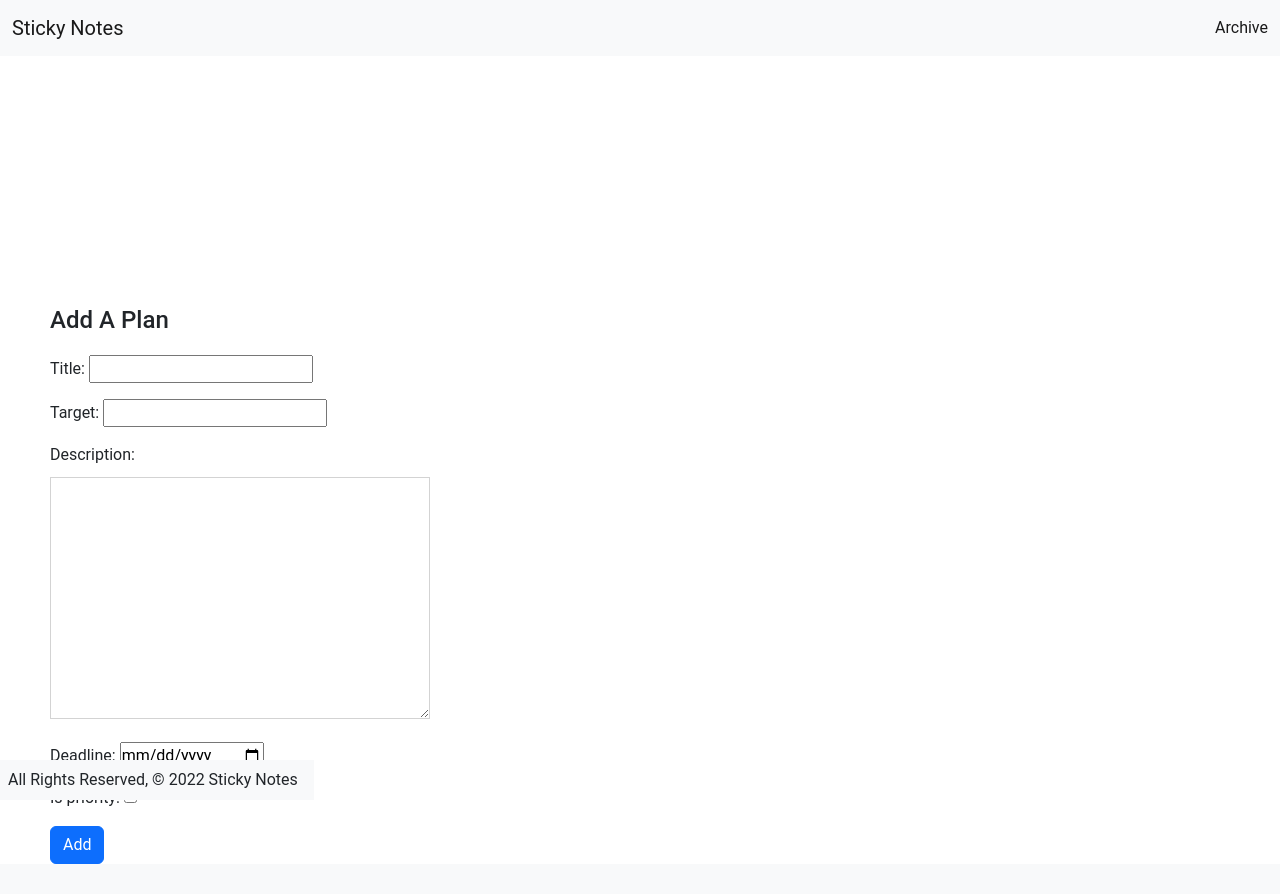
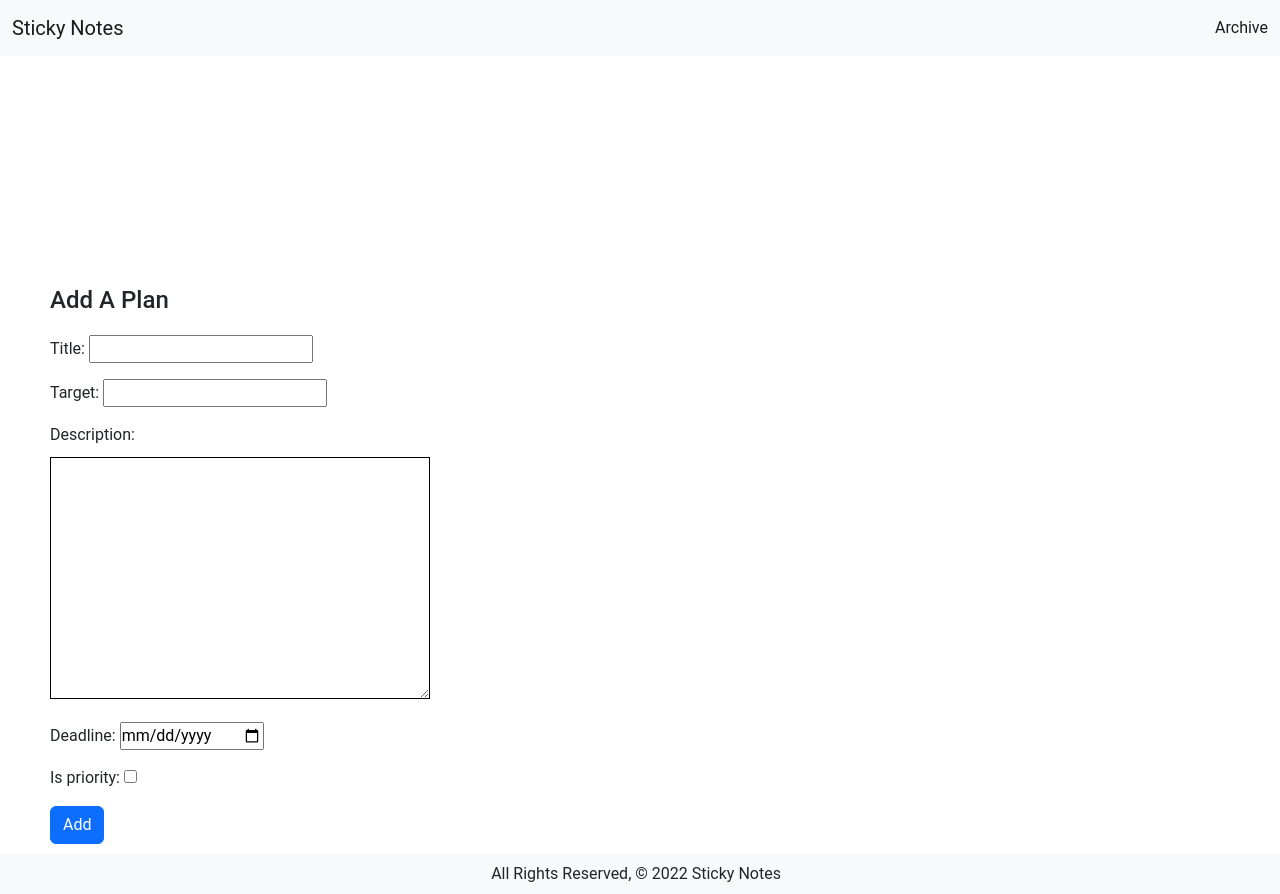
Before and after one commit to Leo-GeZhao/Tracker, a Django app: page / in a window 1280 px wide. Before the commit the page ends 864 px from the top, so only its background shows below. Run offline with Django 4.2, Linux system fonts and the light colour scheme; data that the repository does not hold is empty.

Commit message:
fix sticky footer

```diff
--- a/main_app/forms.py
+++ b/main_app/forms.py
@@ -10,7 +10,7 @@ class PlanForm(ModelForm):
         model = Plan
         fields = ['title','target','description', 'deadline', 'is_priority']
         widgets = {
-            'description': forms.Textarea(attrs = {'style' : 'margin-top:10px; border:1px solid lightgrey'}),
+            'description': forms.Textarea(attrs = {'style' : 'margin-top:10px; border:1px solid black'}),
             "deadline": forms.DateInput(attrs = {'type' : 'date'})
         }
 
--- a/main_app/static/css/style.css
+++ b/main_app/static/css/style.css
@@ -5,7 +5,8 @@
 }
 
 
-body {
+html, body {
+    height: 100%;
     display: flex;
     min-height: 100vh;
     flex-direction: column;
@@ -13,17 +14,11 @@ body {
 
 
 main {
-    margin-top:50px;
-    flex: 1 0 auto;
+    margin-top:30px;
+    margin-bottom: 10px;
+    /* flex: 1 0 auto; */
 }
 
-footer {
-    position: absolute;
-    bottom: 0;
-    padding-top: 0;
-    text-align: right;
-
-}
 
 img {
     height:100px;
--- a/main_app/templates/base.html
+++ b/main_app/templates/base.html
@@ -13,6 +13,7 @@
   </body>
 </head>
 <body>
+    <header>
         <nav class="navbar bg-light">
             <div class="container-fluid">
               <a class="navbar-brand" href="{% url 'index' %}">Sticky Notes</a>
@@ -23,6 +24,7 @@
             </ul>
             </div>
         </nav>
+    </header>
     <main>
         {% block content %}
         {% endblock %}
```
Lines whose indentation alone changed are shown as unchanged.
